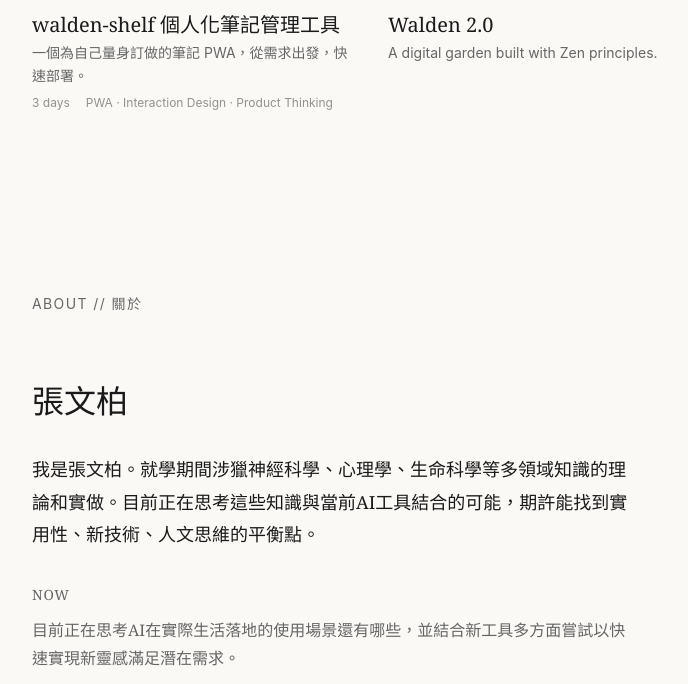
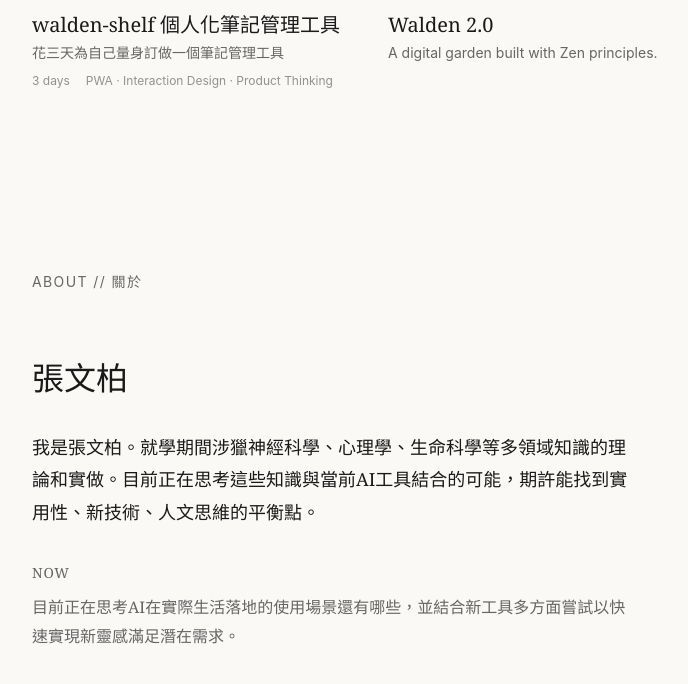
Before and after one commit to walden-wpc/walden-wpc.github.io, a Jekyll site: the page built from index.html, in a window 1280 px wide and 900 px high, scrolled down 690 px, cut to the strip 216-900 px from the top of the window. Shown: the whole strip, without its empty margins (268-956 px from the left). Built offline with Jekyll 4.4.1, drawn with Linux system fonts in a browser that asks for light colours.

Commit message:
update: project_shelf

```diff
--- a/_posts/2026-05-24-shelf.md
+++ b/_posts/2026-05-24-shelf.md
@@ -2,12 +2,12 @@
 layout: project
 title: walden-shelf 個人化筆記管理工具
 date: 2026-05-24
-description: 一個為自己量身訂做的筆記 PWA，從需求出發，快速部署。
+description: 花三天為自己量身訂做一個筆記管理工具
 githubUrl: https://github.com/walden-wpc/shelf
 liveUrl: https://walden-wpc.github.io/shelf/
 spend: 3 days
 tags: [PWA, Interaction Design, Product Thinking, Vanilla JS, D3.js, Perceptual Image Compression]
-image: /assets/images/shelf_mockup.jpg
+image: /assets/images/shelf_mockup_card.png
 ---
 
 ## 這是什麼？爲什麼要做？
@@ -16,7 +16,7 @@
 
 我想要的是一個簡單、快速開啓的工具，能讓我記下正在讀的書、想看的電影、隨手冒出的靈感，打開就是我的東西、關掉就消失在背景、不被追蹤、也不需要訂閱。
 
-![介面展示](/assets/images/shelf_mockup.jpg)
+![介面展示](/assets/images/shelf_mockup_1.png)
 
 ## 產品設計與開發過程
 
@@ -32,4 +32,4 @@
 
 這個產品的核心是：快速部署、極簡但好用、具備記錄不同種類事項的彈性。未來版本規劃方向包括：筆記資料雲端備份、多裝置同步，以及更多統計視覺化呈現方式（待定）。
 
-總體而言，walden-shelf 是一個先從自身需求出發、再逐步打磨的產品。它非常客製化，每一個細節都是真實使用後的結果。這個過程讓我意識到：開發高度個人化工具的時代已經到來。
+總體而言，walden-shelf 是一個先從自身需求出發、再逐步打磨的產品。它非常客製化，每一個細節都是真實使用後的結果。這個過程讓我意識到：投入三天時間，足以自主開發出一套能長期運作的客製化工具。
```
Also changed, not shown: assets/images/shelf_mockup.jpg (deleted), assets/images/shelf_mockup_card.png (added), 1 other file.
